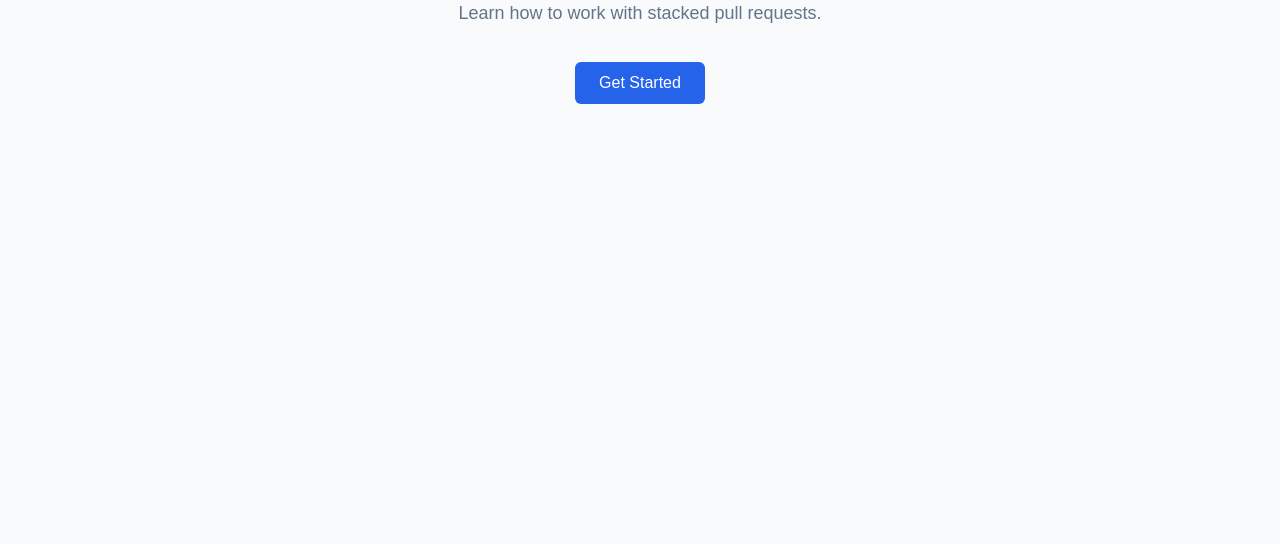
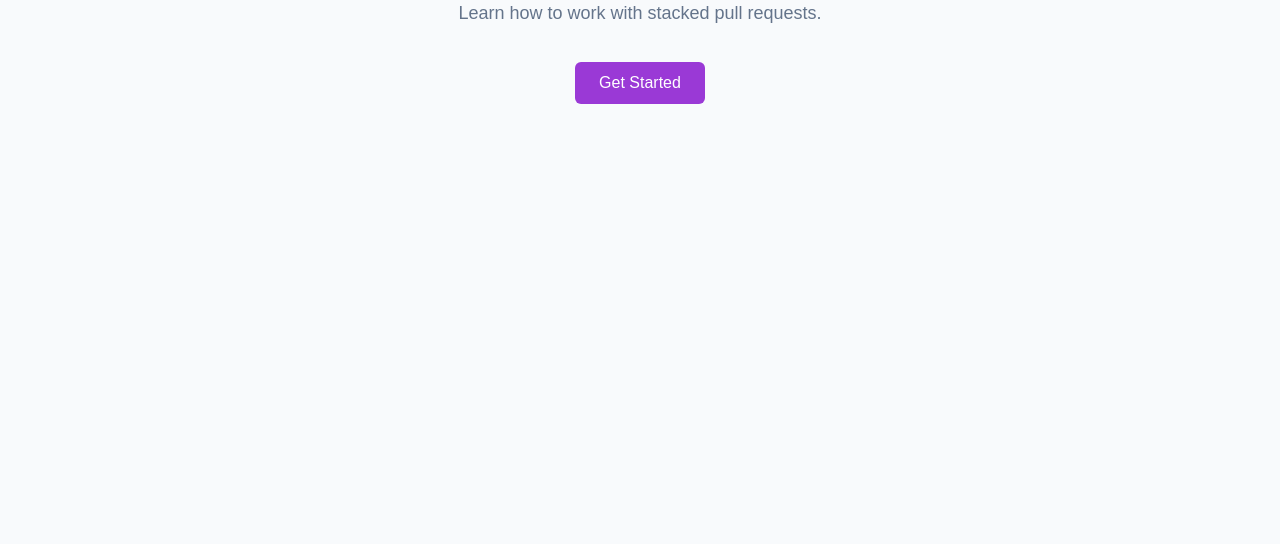
Before and after one commit to Ftm-amani/stacked-pull-requests, a plain HTML site: page index.html in a window 1280 px wide. Shown: the part 256-800 px from the top of the page. Drawn offline with Linux system fonts and the light colour scheme.

Commit message:
fix: update button background color to match design

```diff
--- a/style.css
+++ b/style.css
@@ -48,7 +48,7 @@ nav a,
   display: inline-block;
   margin-top: 20px;
   padding: 12px 24px;
-  background: #2563eb;
+  background: #9a39d6;
   color: white;
   text-decoration: none;
   border-radius: 6px;
```
